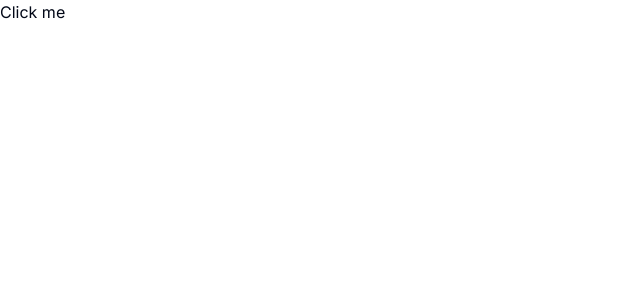
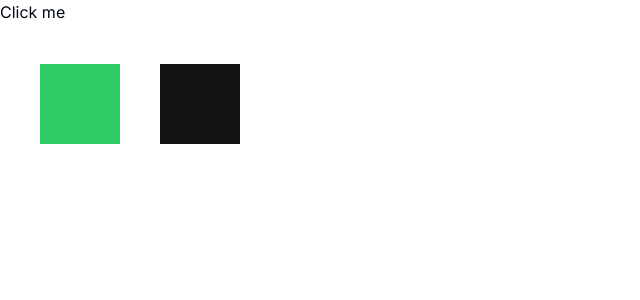
Before and after one commit to Deft-Dodo-Web-Development/website, a Next.js app: page / in a window 1280 px wide. Shown: the top 300 px of the page, without its empty margins (0-640 px from the left). Built offline with nearby package versions, Linux system fonts and the light colour scheme.

Commit message:
feat: add dark theme support and adjust primary color
- Update global CSS variables for primary and dark themes
- Add dark theme colors to Tailwind configuration
- Implement dark theme elements in page component

```diff
--- a/src/app/globals.css
+++ b/src/app/globals.css
@@ -13,7 +13,7 @@
     --popover: 0 0% 100%;
     --popover-foreground: 222.2 84% 4.9%;
 
-    --primary: 222.2 47.4% 11.2%;
+    --primary: 140 63% 49%;
     --primary-foreground: 210 40% 98%;
 
     --secondary: 210 40% 96.1%;
@@ -33,6 +33,9 @@
     --ring: 222.2 84% 4.9%;
 
     --radius: 0.5rem;
+
+    --dark: 0 0% 7%;
+    --dark-foreground: 222.2 84% 4.9%;
   }
 
   .dark {
--- a/src/app/page.tsx
+++ b/src/app/page.tsx
@@ -4,6 +4,10 @@ export default function Home() {
   return (
     <main className="">
       <Button />
+      <div className="flex gap-10 p-10">
+        <div className="size-20 bg-primary"></div>
+        <div className="size-20 bg-dark"></div>
+      </div>
     </main>
   );
 }
--- a/tailwind.config.ts
+++ b/tailwind.config.ts
@@ -52,6 +52,10 @@ const config = {
           DEFAULT: "hsl(var(--card))",
           foreground: "hsl(var(--card-foreground))",
         },
+        dark: {
+          DEFAULT: "hsl(var(--dark))",
+          foreground: "hsl(var(--dark-foreground))",
+        },
       },
       borderRadius: {
         lg: "var(--radius)",
```
